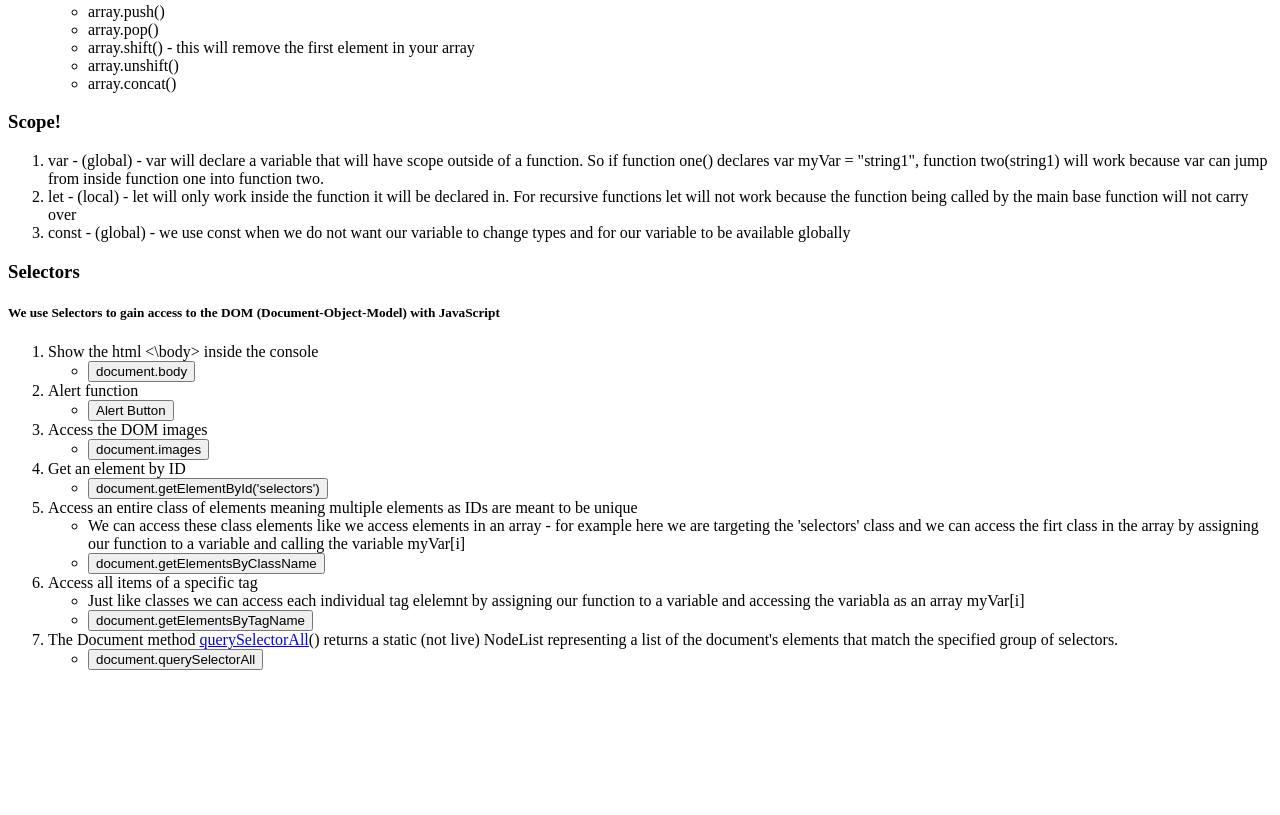
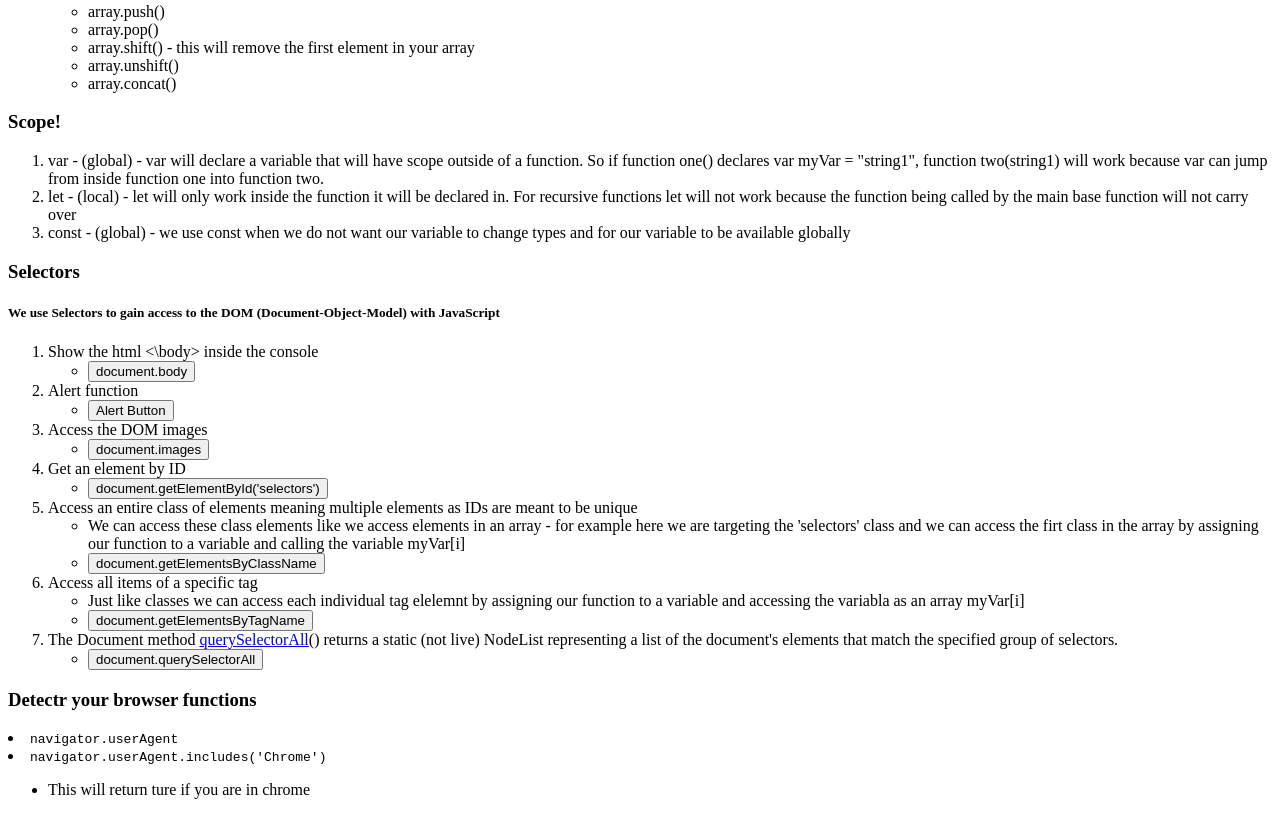
Before and after one commit to skosari/jsfrontend, a plain HTML site: page index.html in a window 1280 px wide. Shown: the part 773-1588 px from the top of the page. Before the commit the page ends 1459 px from the top, so only its background shows below. Drawn offline with Linux system fonts and the light colour scheme; a script that the page names is missing.

Commit message:
Browser detection

```diff
--- a/index.html
+++ b/index.html
@@ -97,6 +97,12 @@
       </ul>
   </ol>
 </div>
+<div class='browser-compat'>
+  <h3>Detectr your browser functions</h3>
+  <li><code>navigator.userAgent</code></li>
+  <li><code>navigator.userAgent.includes('Chrome')</code></li>
+  <ul><li>This will return ture if you are in chrome</li></ul>
+</div>
   <script>
     console.log("we can run js in a script tag here. Hello from an inline script tag");
     function docubod(){console.log(document.body)};
```
